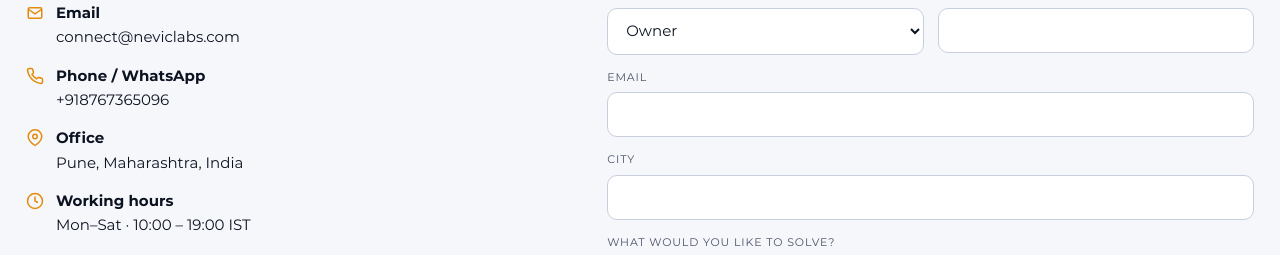
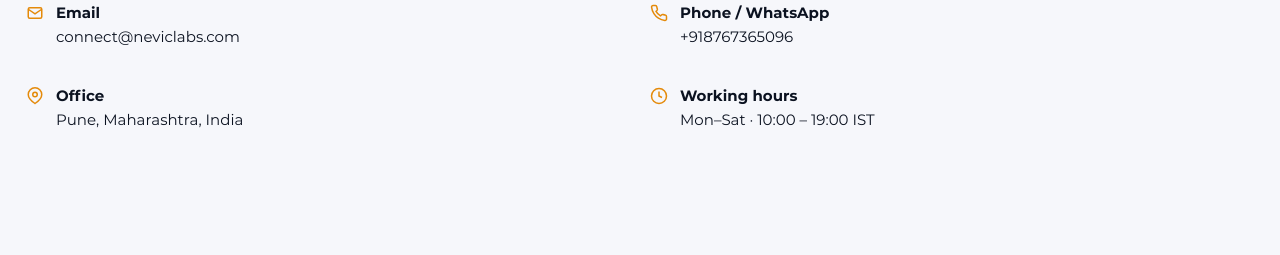
Before and after one commit to nehanegi011/Nevic-Labs, a website: page src/contact.html in a window 1280 px wide. Shown: the part 688-943 px from the top of the page. Drawn offline with Linux system fonts and the light colour scheme; files whose address does not match are found by name.

Commit message:
Hide contact us form

```diff
--- a/src/assets/css/main.css
+++ b/src/assets/css/main.css
@@ -284,7 +284,7 @@ header.nav{position:sticky;top:0;z-index:60;background:rgba(246,247,251,.9);back
 .qa div{padding:0 22px 20px;font-size:15px}
 
 /* Contact */
-.contact{display:grid;grid-template-columns:.9fr 1.1fr;gap:52px;align-items:start}
+.contact{grid-template-columns:.9fr 1.1fr;gap:52px;align-items:start}
 form{display:grid;gap:14px}
 .r2{display:grid;grid-template-columns:1fr 1fr;gap:14px}
 label{font-family:'Montserrat';font-size:11px;letter-spacing:.08em;text-transform:uppercase;color:var(--ink-2);display:block;margin-bottom:6px}
@@ -293,6 +293,11 @@ textarea{resize:vertical;min-height:100px}
 .consent{font-size:12.5px;line-height:1.5;color:var(--ink-2)}
 .consent a{color:var(--accent-2);text-decoration:underline}
 .ok{display:none;background:rgba(15,168,138,.12);border:1px solid rgba(15,168,138,.35);color:#0F6B5A;border-radius:12px;padding:20px;font-weight:500}
+.contact-lines{
+  display: grid;
+  grid-template-columns:1fr 1fr;
+  gap:20px;
+}
 .cline{display:flex;gap:12px;align-items:flex-start;font-size:15px;color:var(--ink);margin-bottom:14px}
 .cline svg{width:18px;height:18px;color:var(--accent-2);flex:none;margin-top:3px}
 
@@ -396,6 +401,7 @@ footer{background:var(--navy-deep);color:#8FA0BF;padding:64px 0 28px}
   .burger{display:block}
   .hide-sm{display:none}
   .menu-open{overflow: hidden;}
+  .contact-lines{display: block;}
 }
 @media (max-width:640px){
   body{font-size:15.5px}
--- a/src/contact.html
+++ b/src/contact.html
@@ -56,12 +56,14 @@
       <div class="reveal">
         <span class="eyebrow" style="font-size:20px">How to reach us</span>
         <h2 style="font-size:32px;margin:14px 0 18px">Reach us directly</h2>
-        <div class="cline"><svg viewBox="0 0 24 24" fill="none" stroke="currentColor" stroke-width="2"><rect x="3" y="5" width="18" height="14" rx="2"/><path d="m3 7 9 6 9-6"/></svg><span><b style="color:var(--ink)">Email</b><br>connect@neviclabs.com<br></span></div>
-        <div class="cline"><svg viewBox="0 0 24 24" fill="none" stroke="currentColor" stroke-width="2"><path d="M22 16.9v3a2 2 0 0 1-2.2 2 19.8 19.8 0 0 1-8.6-3.1 19.5 19.5 0 0 1-6-6A19.8 19.8 0 0 1 2.1 4.2 2 2 0 0 1 4.1 2h3a2 2 0 0 1 2 1.7 12.8 12.8 0 0 0 .7 2.8 2 2 0 0 1-.5 2.1L8 9.9a16 16 0 0 0 6 6l1.3-1.3a2 2 0 0 1 2.1-.5c.9.3 1.8.6 2.8.7a2 2 0 0 1 1.8 2z"/></svg><span><span style="color:var(--ink)"><b>Phone / WhatsApp<br></b></span>+918767365096</span></div>
-        <div class="cline"><svg viewBox="0 0 24 24" fill="none" stroke="currentColor" stroke-width="2"><path d="M21 10c0 6-9 12-9 12s-9-6-9-12a9 9 0 0 1 18 0z"/><circle cx="12" cy="10" r="3"/></svg><span><b style="color:var(--ink)">Office</b><br>Pune, Maharashtra, India</span></div>
-        <div class="cline"><svg viewBox="0 0 24 24" fill="none" stroke="currentColor" stroke-width="2"><circle cx="12" cy="12" r="10"/><path d="M12 6v6l4 2"/></svg><span><b style="color:var(--ink)">Working hours</b><br>Mon–Sat · 10:00 – 19:00 IST</span></div>
+        <div class="contact-lines">
+          <div class="cline"><svg viewBox="0 0 24 24" fill="none" stroke="currentColor" stroke-width="2"><rect x="3" y="5" width="18" height="14" rx="2"/><path d="m3 7 9 6 9-6"/></svg><span><b style="color:var(--ink)">Email</b><br>connect@neviclabs.com<br></span></div>
+          <div class="cline"><svg viewBox="0 0 24 24" fill="none" stroke="currentColor" stroke-width="2"><path d="M22 16.9v3a2 2 0 0 1-2.2 2 19.8 19.8 0 0 1-8.6-3.1 19.5 19.5 0 0 1-6-6A19.8 19.8 0 0 1 2.1 4.2 2 2 0 0 1 4.1 2h3a2 2 0 0 1 2 1.7 12.8 12.8 0 0 0 .7 2.8 2 2 0 0 1-.5 2.1L8 9.9a16 16 0 0 0 6 6l1.3-1.3a2 2 0 0 1 2.1-.5c.9.3 1.8.6 2.8.7a2 2 0 0 1 1.8 2z"/></svg><span><span style="color:var(--ink)"><b>Phone / WhatsApp<br></b></span>+918767365096</span></div>
+          <div class="cline"><svg viewBox="0 0 24 24" fill="none" stroke="currentColor" stroke-width="2"><path d="M21 10c0 6-9 12-9 12s-9-6-9-12a9 9 0 0 1 18 0z"/><circle cx="12" cy="10" r="3"/></svg><span><b style="color:var(--ink)">Office</b><br>Pune, Maharashtra, India</span></div>
+          <div class="cline"><svg viewBox="0 0 24 24" fill="none" stroke="currentColor" stroke-width="2"><circle cx="12" cy="12" r="10"/><path d="M12 6v6l4 2"/></svg><span><b style="color:var(--ink)">Working hours</b><br>Mon–Sat · 10:00 – 19:00 IST</span></div>
+        </div>
       </div>
-      <div class="reveal">
+      <!-- <div class="reveal">
         <form id="form" novalidate autocomplete="off">
           <div class="r2"><div><label for="n">Name</label><input id="n" name="name" required maxlength="80"></div><div><label for="o">Healthcare Provider / organization</label><input id="o" name="org" required maxlength="120"></div></div>
           <div class="r2"><div><label for="r">Your role</label><select id="r" name="role"><option>Owner</option><option>Doctor</option><option>Administrator</option><option>Other</option></select></div><div><label for="p">Phone / WhatsApp</label><input id="p" name="phone" type="tel" required maxlength="20"></div></div>
@@ -72,7 +74,7 @@
           <button type="submit" class="btn btn-primary" style="justify-content:center">Send message</button>
         </form>
         <div class="ok" id="ok">Thank you — your request is in. We'll get back to you within one working day.</div>
-      </div>
+      </div> -->
     </div></div></section>
   <footer>
     <div class="wrap">
```
